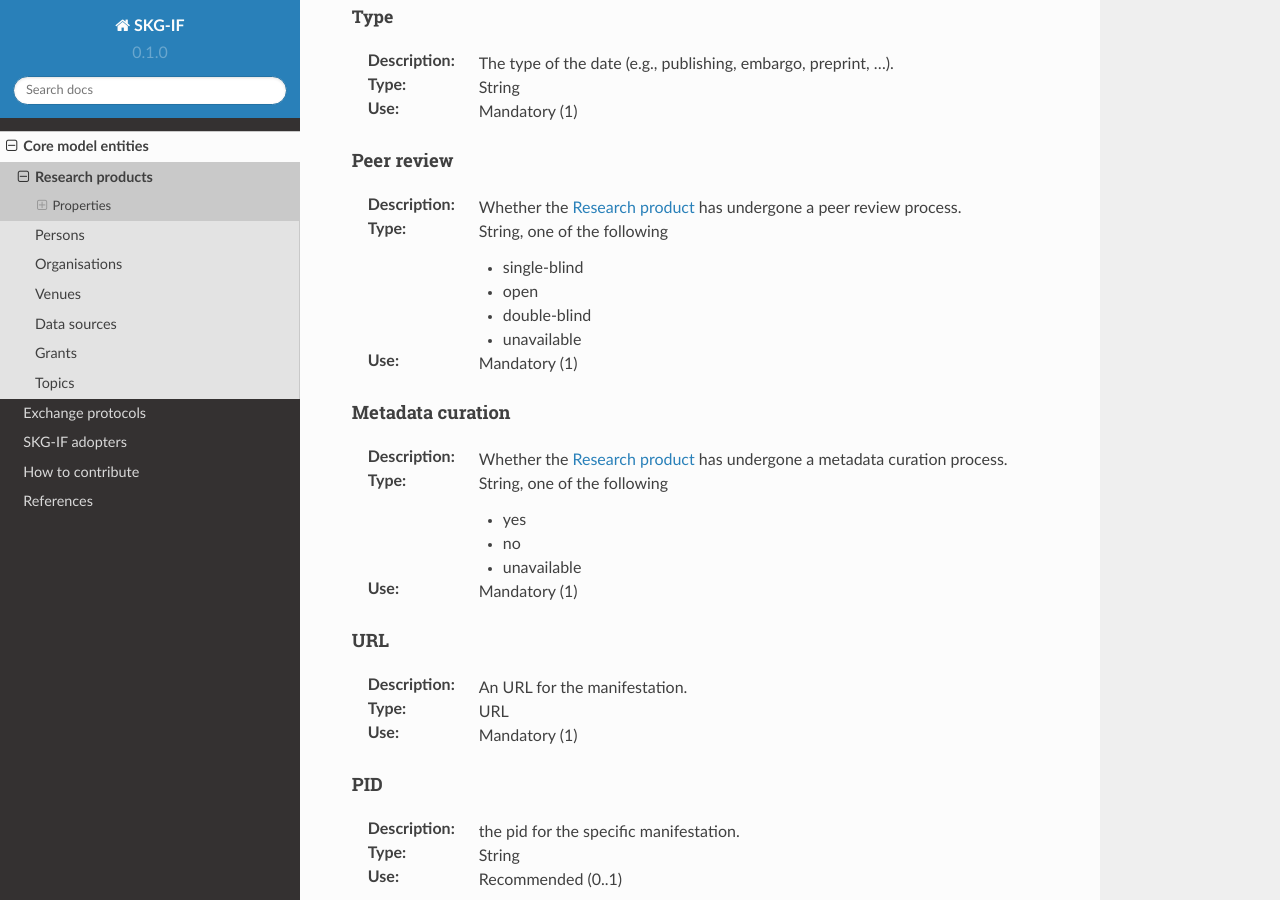
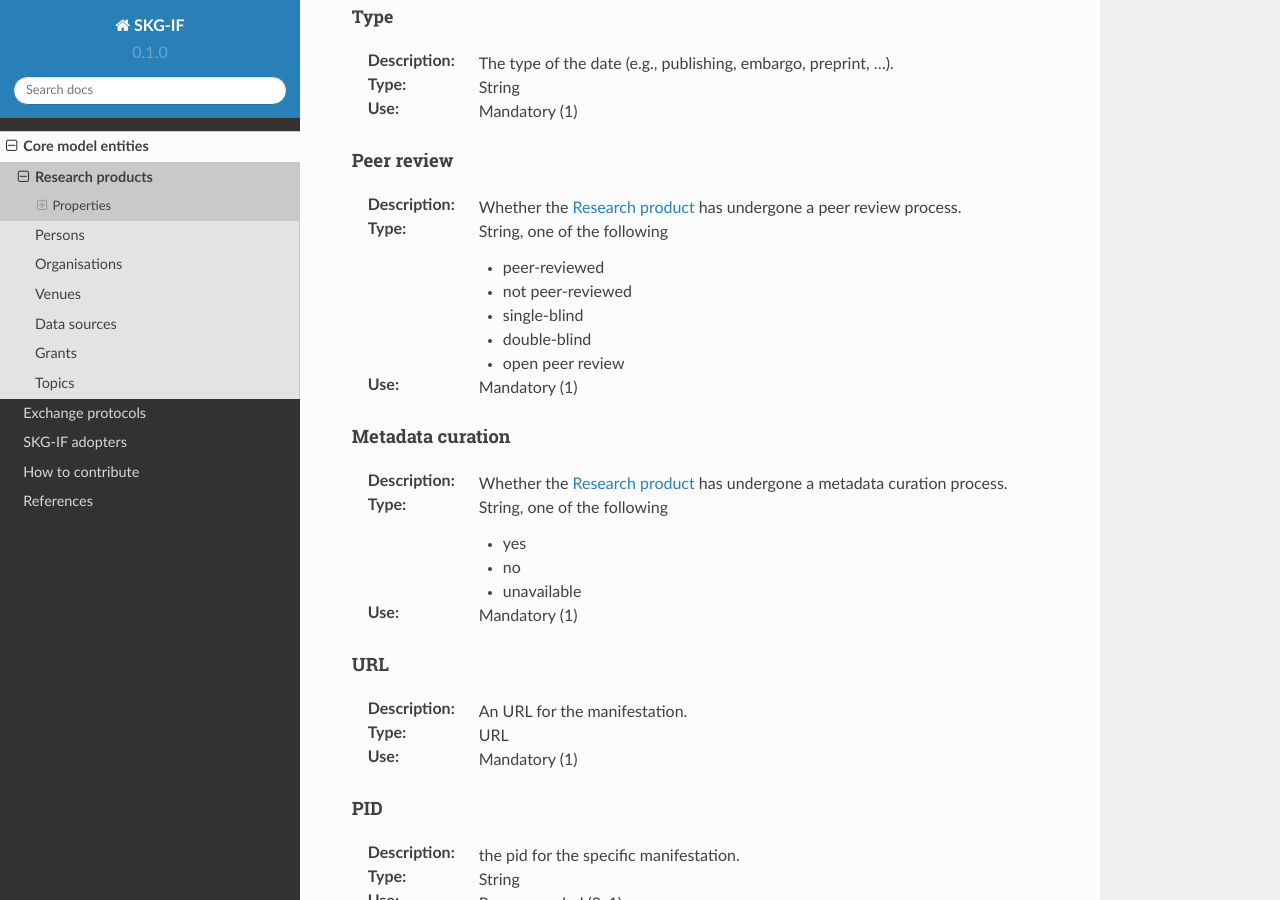
Before and after one commit to andremann/SKG-IF, a Sphinx documentation site: the page built from docs/source/products.rst, in a window 1280 px wide and 900 px high, scrolled down 5184 px. Built offline with Sphinx 7.4.7 and the Read the Docs theme 2.0.0, drawn with Linux system fonts in a browser that asks for light colours.

Commit message:
added generic peer review values

```diff
--- a/docs/source/products.rst
+++ b/docs/source/products.rst
@@ -240,10 +240,11 @@ Peer review
 :Description: Whether the :ref:`Research product <Research product>` has undergone a peer review process.
 :Type: String, one of the following
 
+    * peer-reviewed
+    * not peer-reviewed
     * single-blind
-    * open
     * double-blind
-    * unavailable
+    * open peer review
 
 :Use: Mandatory (1)
 
```
